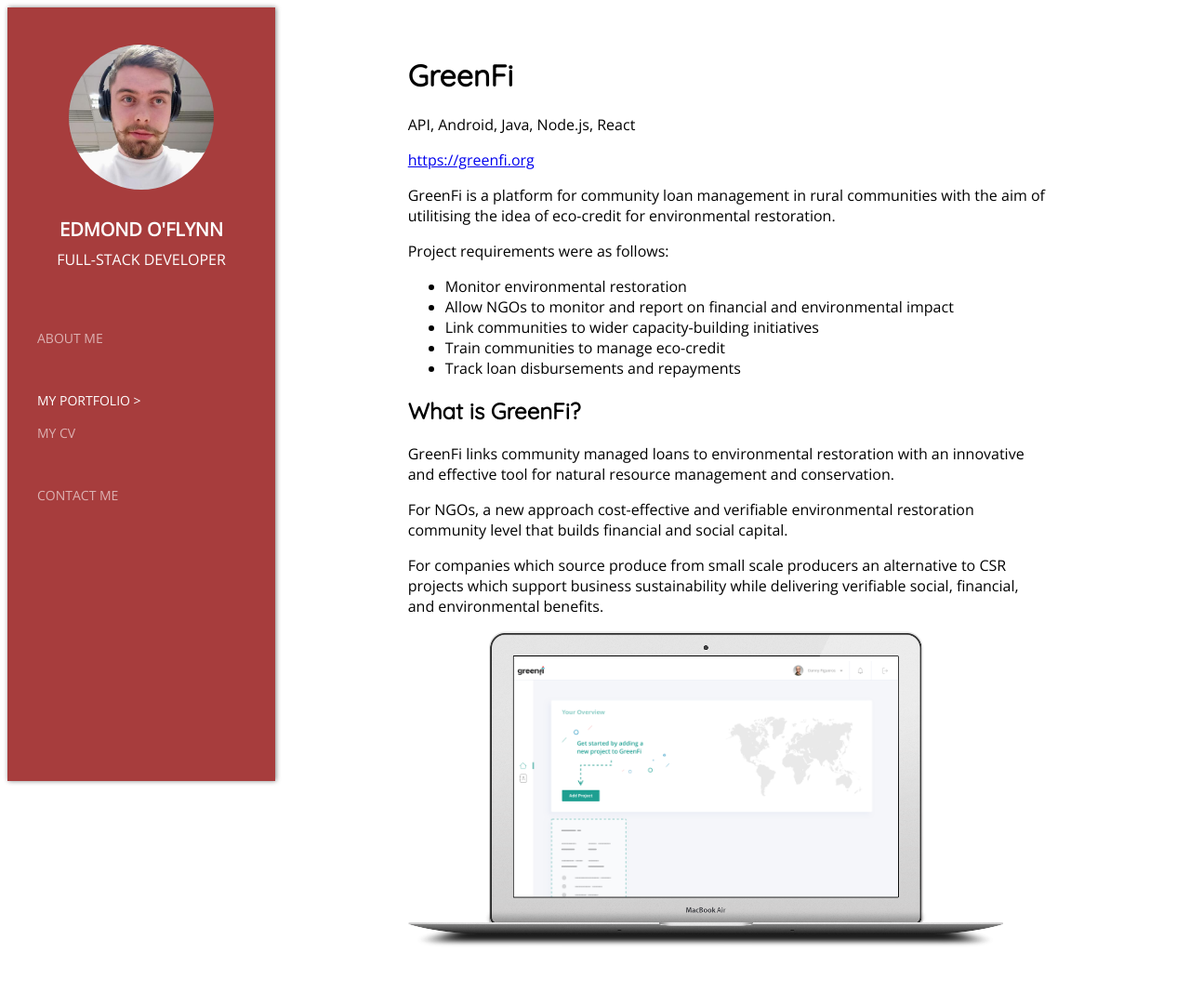
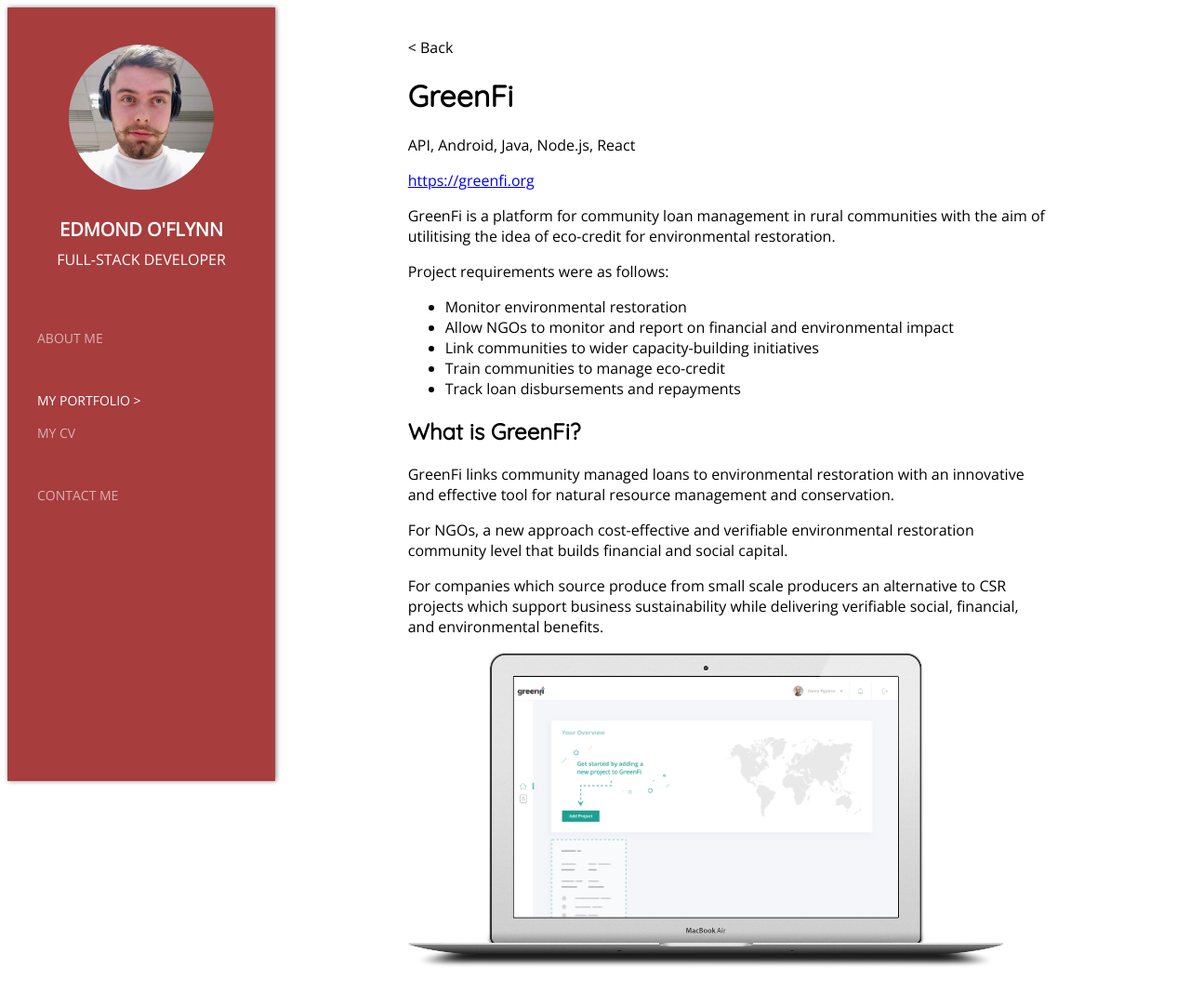
Before and after one commit to oflynned/Portfolio-Website, a Gatsby site: page /portfolio/greenfi in a window 1280 px wide. Shown: the whole page at 93% size. Built offline with nearby package versions, Linux system fonts and the light colour scheme; Gatsby itself is replaced by a stand-in of ours.

Commit message:
add back button to portfolio items

```diff
--- a/src/components/templates/project.css
+++ b/src/components/templates/project.css
@@ -32,3 +32,12 @@
 .project .content .content-inner {
     padding: 32px;
 }
+
+.project .back-link {
+    text-decoration: none;
+    color: black;
+}
+
+.project .back-link:hover {
+    color: #910d0d;
+}
--- a/src/components/templates/project.js
+++ b/src/components/templates/project.js
@@ -1,4 +1,5 @@
 import React from "react";
+import {Link} from "gatsby";
 
 import NavBar from "../nav/NavBar";
 import Laptop from "../layout/laptop";
@@ -11,6 +12,7 @@
         <div className={"content"}>
             <div className={"offset-page-content"}>
                 <div className={"content-inner"}>
+                    <Link className={"back-link"} to={"/portfolio"}>&lt; Back</Link>
                     <h1>{project.title}</h1>
                     <p>{project.tags.sort().join(", ")}</p>
                     {project.url && <a href={project.url} target={"_blank"}>{project.url}</a>}
```
